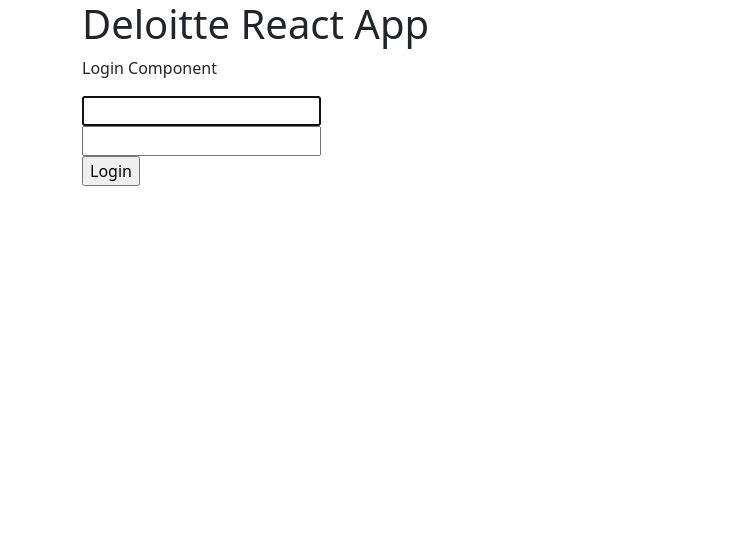
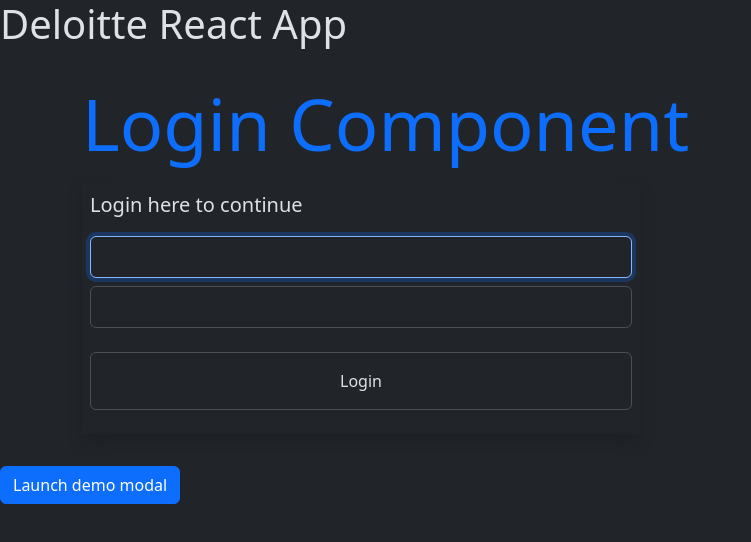
Before and after one commit to vamandeshmukh/deloitte-mar6-app, a React (Create React App) app: page / in a window 1280 px wide. Shown: the top 542 px of the page, without its empty margins (0-751 px from the left). Built offline with nearby package versions, Linux system fonts and the light colour scheme.

Commit message:
react-js

```diff
--- a/package.json
+++ b/package.json
@@ -11,7 +11,8 @@
     "react-scripts": "5.0.1",
     "web-vitals": "^2.1.4",
     "axios": "^1.3.4",
-    "bootstrap": "^5.2.3"
+    "bootstrap": "^5.2.3",
+    "jquery": "^3.6.4"
   },
   "scripts": {
     "start": "react-scripts start",
--- a/public/index.html
+++ b/public/index.html
@@ -2,9 +2,12 @@
 <html lang="en">
 
 <head>
+  <script src="https://cdn.jsdelivr.net/npm/@popperjs/core@2.11.6/dist/umd/popper.min.js"></script>
+  <script src="https://cdn.jsdelivr.net/npm/bootstrap@5.3.0-alpha2/dist/js/bootstrap.min.js"></script>
+  <link rel="stylesheet" href="	https://cdn.jsdelivr.net/npm/bootstrap@5.3.0-alpha2/dist/css/bootstrap.min.css">
 </head>
 
-<body>
+<body data-bs-theme="dark">
 
   <div id="abc"></div>
 
--- a/src/App.js
+++ b/src/App.js
@@ -9,14 +9,15 @@
 import BlogPosts from "./components/BlogPosts";
 import Login from "./components/Login";
 import Parent from "./components/Parent";
-import 'bootstrap/dist/css/bootstrap.min.css';
+// import 'bootstrap/dist/css/bootstrap.min.css';
+
 
 const App = () => {
 
   const salary = 100; // model / data
 
   return ( // view
-    <div className="container">
+    <div>
       {/* <Header /> */}
       <h1>Deloitte React App</h1>
       <Login />
--- a/src/components/Login.js
+++ b/src/components/Login.js
@@ -1,6 +1,8 @@
+// with bootstrap
+
 import axios from "axios";
 import { useState } from "react";
-
+import $ from 'jquery';
 const dataUrl = 'https://jsonplaceholder.typicode.com/users';
 let isLoggedIn = false;
 
@@ -12,24 +14,6 @@
         setLoginData({ ...loginData, [e.target.name]: e.target.value });
     };
 
-    // const submitLogin = (e) => {
-    //     e.preventDefault();
-    //     axios.get(dataUrl)
-    //         .then((resp) => {
-    //             console.log(resp.data);
-    //             for (let abc of resp.data) {
-    //                 if (loginData.username === abc.username) {
-    //                     isLoggedIn = true;
-    //                 }
-    //             }
-    //             if (isLoggedIn)
-    //                 alert('Success');
-    //             else
-    //                 alert('Not success');
-    //         })
-    //         .catch((e) => { console.log(e) });
-    // };
-
     const submitLogin = (e) => {
         axios.get(dataUrl)
             .then((resp) => {
@@ -40,6 +24,7 @@
                 });
                 if (isLoggedIn === true) {
                     alert(`${loginData.username} logged in successfully`);
+                    // $('#exampleModal').modal('show');
                     setLoginData({ username: '', password: '' });
                 }
                 else {
@@ -54,22 +39,105 @@
 
     return (
         <div>
-            <p>Login Component</p>
+            <div className="container py-3 my-3">
+                <p className="display-2 text-primary">Login Component</p>
+                <div className="col-6 shadow px-2 py-2">
+                    <p className="lead">Login here to continue</p>
+                    <form className="form form-group" onSubmit={submitLogin}>
+                        <input className="form-control my-2 py-2" type='text' name='username' value={loginData.username} onChange={handleLogin} autoFocus required />
+                        <input className="form-control my-2 py-2" type='password' name='password' value={loginData.password} onChange={handleLogin} required />
+                        <input className="form-control my-3 py-3 btn border" type='submit' value='Login' onChange={handleLogin} />
+                    </form>
+                </div>
+            </div>
             <div>
-                <form onSubmit={submitLogin}>
-                    <input type='text' name='username' value={loginData.username} onChange={handleLogin} autoFocus required />
-                    <br />
-                    <input type='password' name='password' value={loginData.password} onChange={handleLogin} required />
-                    <br />
-                    <input type='submit' value='Login' onChange={handleLogin} />
-                </form>
+                <button type="button" class="btn btn-primary" data-bs-toggle="modal" data-bs-target="#exampleModal">
+                    Launch demo modal
+                </button>
+
+                <div class="modal fade" id="exampleModal" tabindex="-1" aria-labelledby="exampleModalLabel" aria-hidden="true">
+                    <div class="modal-dialog">
+                        <div class="modal-content">
+                            <div class="modal-header">
+                                <h1 class="modal-title fs-5" id="exampleModalLabel">Modal title</h1>
+                                <button type="button" class="btn-close" data-bs-dismiss="modal" aria-label="Close"></button>
+                            </div>
+                            <div class="modal-body">
+                                ...
+                            </div>
+                            <div class="modal-footer">
+                                <button type="button" class="btn btn-secondary" data-bs-dismiss="modal">Close</button>
+                                <button type="button" class="btn btn-primary">Save changes</button>
+                            </div>
+                        </div>
+                    </div>
+                </div>
             </div>
+
         </div>
     );
 
 };
 
 export default Login;
+
+
+// // without bootstrap
+
+// import axios from "axios";
+// import { useState } from "react";
+
+// const dataUrl = 'https://jsonplaceholder.typicode.com/users';
+// let isLoggedIn = false;
+
+// const Login = () => {
+
+//     const [loginData, setLoginData] = useState({ username: '', password: '' });
+
+//     const handleLogin = (e) => {
+//         setLoginData({ ...loginData, [e.target.name]: e.target.value });
+//     };
+
+//     const submitLogin = (e) => {
+//         axios.get(dataUrl)
+//             .then((resp) => {
+//                 resp.data.forEach(elem => {
+//                     if (elem.username === loginData.username) {
+//                         isLoggedIn = true;
+//                     }
+//                 });
+//                 if (isLoggedIn === true) {
+//                     alert(`${loginData.username} logged in successfully`);
+//                     setLoginData({ username: '', password: '' });
+//                 }
+//                 else {
+//                     alert('Invalid credentials!');
+//                     setLoginData({ username: '', password: '' });
+//                 }
+//             })
+//             .catch(e => alert(e));
+//         isLoggedIn = false;
+//         e.preventDefault();
+//     };
+
+//     return (
+//         <div>
+//             <p>Login Component</p>
+//             <div>
+//                 <form onSubmit={submitLogin}>
+//                     <input type='text' name='username' value={loginData.username} onChange={handleLogin} autoFocus required />
+//                     <br />
+//                     <input type='password' name='password' value={loginData.password} onChange={handleLogin} required />
+//                     <br />
+//                     <input type='submit' value='Login' onChange={handleLogin} />
+//                 </form>
+//             </div>
+//         </div>
+//     );
+
+// };
+
+// export default Login;
 
 
 
--- a/src/index.js
+++ b/src/index.js
@@ -14,7 +14,7 @@
 import ReactDOM from 'react-dom/client';
 
 // import CSS
-import './index.css';
+// import './index.css';
 
 // import JS
 import App from './App';
```
Also changed, not shown: 1 other file (tests, documents, lock files or other folders).
